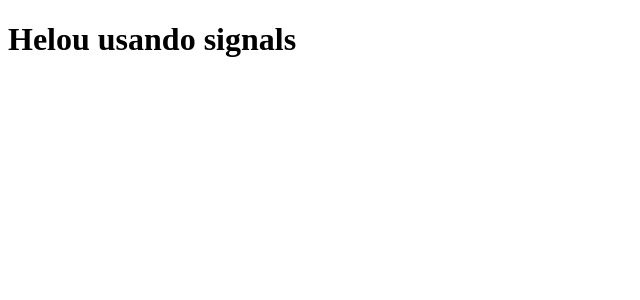
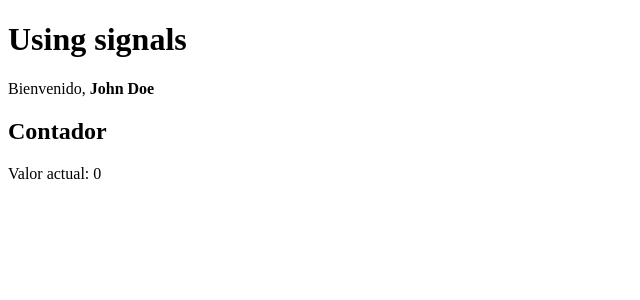
Before and after one commit to SunnySuaSal/mi-primera-app-angular, an Angular app: page / in a window 1280 px wide. Shown: the top 300 px of the page, without its empty margins (0-640 px from the left). Built offline with nearby package versions, Linux system fonts and the light colour scheme.

Commit message:
Uses signals for more variables and properties

```diff
--- a/src/app/app.html
+++ b/src/app/app.html
@@ -1 +1,10 @@
-<h1>{{ title() }}</h1>
+<h1>Using signals</h1>
+
+<p>Bienvenido, <strong>{{username()}}</strong></p>
+
+<section>
+
+<h2>Contador</h2>
+  <p>Valor actual: {{counter()}}</p>
+
+</section>
--- a/src/app/app.ts
+++ b/src/app/app.ts
@@ -9,8 +9,14 @@ import { RouterOutlet } from '@angular/router';
 })
 export class App {
 
-  public title: WritableSignal<string> = signal<string>("Helou usando signals");
+ // public username: WritableSignal<string> = signal<string>("John Doe");
+ // es lo mismo que
+ // username = signal("John Doe");
+ // Simplemente una es más corta que la otra por inferencia del traductor.
+  username = signal("John Doe");
 
-  public titulo: string = "Hellou mundo remasterizado";
+  counter = signal(0);
+  //Que en version larga seria
+  //public counter: WritableSignal<number> = signal<number>(0);
 
 }
```
